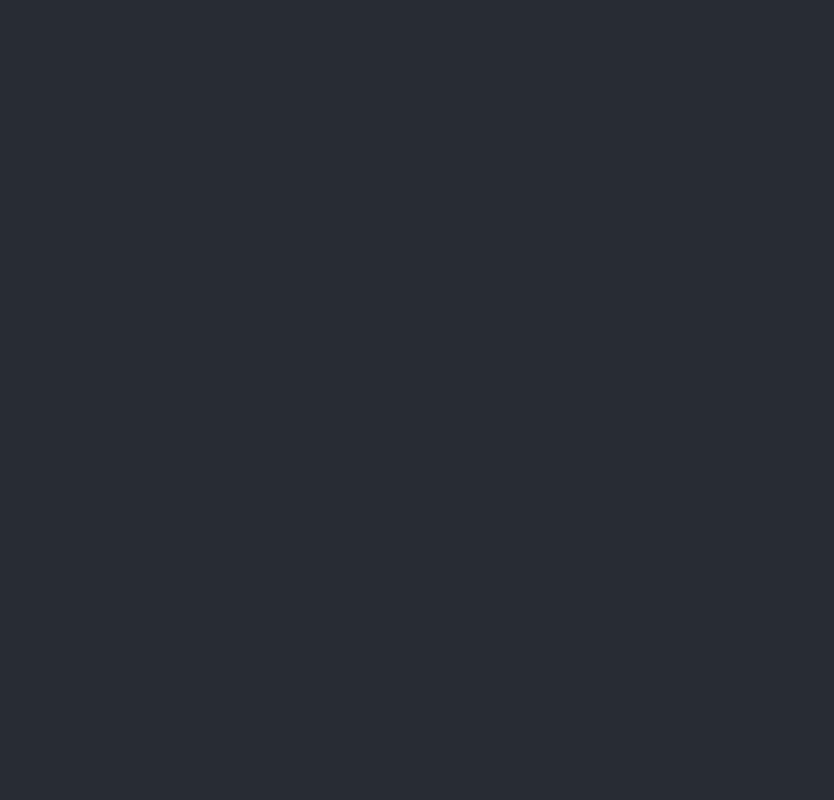
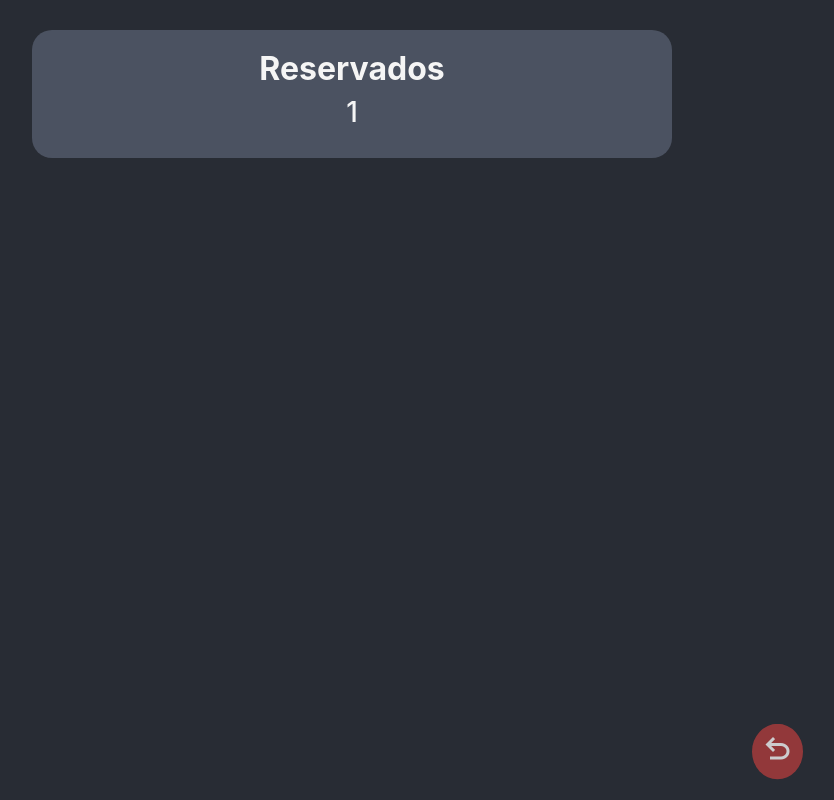
Before and after one commit to TirrelSquirrel/reservado-discoteca, a React (Create React App) app: page /main/book/1 in a window 1280 px wide. Before the commit this address had no page. Shown: the whole page, without its empty margins (288-1122 px from the left). Built offline with nearby package versions, Linux system fonts and the light colour scheme.

Commit message:
Añadido userParams para recoger reserva

```diff
--- a/src/App.js
+++ b/src/App.js
@@ -1,26 +1,32 @@
-import { BrowserRouter, Route, Routes } from 'react-router-dom';
-import './Components/Styles/styles.css'
-import Login from './Components/Forms/Login';
-import Main from './Components/Container/Main';
-import Events from './Components/Container/Events';
-import MainMenu from './Components/Pure/MainMenu';
-import Reservados from './Components/Container/Reservados';
-import ReservadosMenu from './Components/Pure/ReservadosMenu';
+import { BrowserRouter, Route, Routes, useParams } from "react-router-dom";
+import "./Components/Styles/styles.css";
+import Login from "./Components/Forms/Login";
+import Main from "./Components/Container/Main";
+import Events from "./Components/Container/Events";
+import MainMenu from "./Components/Pure/MainMenu";
+import Reservados from "./Components/Container/Reservados";
+import ReservadosMenu from "./Components/Pure/ReservadosMenu";
+import DetallesReservado from "./Components/Forms/DetallesReservado";
+
+const LugarReservado = () => {
+  let { bookPlace } = useParams();
+};
 
 function App() {
   return (
-      <BrowserRouter>
-        <Routes>
-          <Route path='/' element={<Login />} />
-          <Route path='main' element={<Main />}>
-            <Route path='' element={<MainMenu />} />
-            <Route path='events' element={<Events />} />
-            <Route path='book' element={<Reservados />}>
-              <Route path='' element={<ReservadosMenu />} />
-            </Route>
+    <BrowserRouter>
+      <Routes>
+        <Route path="/" element={<Login />} />
+        <Route path="main" element={<Main />}>
+          <Route path="" element={<MainMenu />} />
+          <Route path="events" element={<Events />} />
+          <Route path="book" element={<Reservados />}>
+            <Route path="" element={<ReservadosMenu />} />
+            <Route path=":bookPlace" element={<DetallesReservado />} />
           </Route>
-        </Routes>
-      </BrowserRouter>
+        </Route>
+      </Routes>
+    </BrowserRouter>
   );
 }
 
--- a/src/Components/Container/Events.js
+++ b/src/Components/Container/Events.js
@@ -24,9 +24,9 @@
   return (
     <div className="generic-container">
       <div className="main-container">
-        {eventsArray.map((event) => {
+        {eventsArray.map((event, index) => {
           return (
-            <div className="event-item px-2">
+            <div className="event-item px-2" key={index}>
               <p className="event-name">{event.name}</p>
               <p className="event-description">{event.description}</p>
               <p className="event-date">{event.date}</p>
--- /dev/null
+++ b/src/Components/Forms/DetallesReservado.js
@@ -0,0 +1,17 @@
+import React from 'react'
+import { useParams } from 'react-router-dom'
+
+export default function DetallesReservado() {
+
+    let bookPlace = useParams().bookPlace.replace('-', ' ')
+
+
+    console.log(bookPlace)
+
+  return (
+    <>
+      <h3 className='book-detail-title'>{bookPlace}</h3>
+
+    </>
+  );
+}
--- a/src/Components/Pure/BackButton.js
+++ b/src/Components/Pure/BackButton.js
@@ -6,7 +6,7 @@
     return (
       <div className="float">
         <button className="back-button" onClick={() => navigate(-1)}>
-          <span class="material-symbols-outlined">undo</span>
+          <span className="material-symbols-outlined">undo</span>
         </button>
       </div>
     );
--- a/src/Components/Pure/ReservadosMenu.js
+++ b/src/Components/Pure/ReservadosMenu.js
@@ -1,12 +1,16 @@
 import React from 'react';
+import { useNavigate } from 'react-router-dom';
 
 const ReservadosMenu = () => {
+
+  const navigate = useNavigate()
+
     return (
       <>
         <h4>¿En qué zona quieres reservar?</h4>
-        <div className="main-div-button">Terraza 1</div>
-        <div className="main-div-button">Terraza 2</div>
-        <div className="main-div-button">Interior</div>
+        <div className="main-div-button" onClick={() => navigate('Rock&mola')}>Rock&Mola</div>
+        <div className="main-div-button" onClick={() => navigate('Maisha')}>Maisha</div>
+        <div className="main-div-button" onClick={() => navigate('Winter-Club')}>Winter Club</div>
       </>
     );
 }
--- a/src/Components/Styles/styles.css
+++ b/src/Components/Styles/styles.css
@@ -124,3 +124,8 @@
 .back-button:active {
   scale: 0.95;
 }
+
+.book-detail-title {
+  text-transform: capitalize;
+  margin-top: -15px;
+}
```
